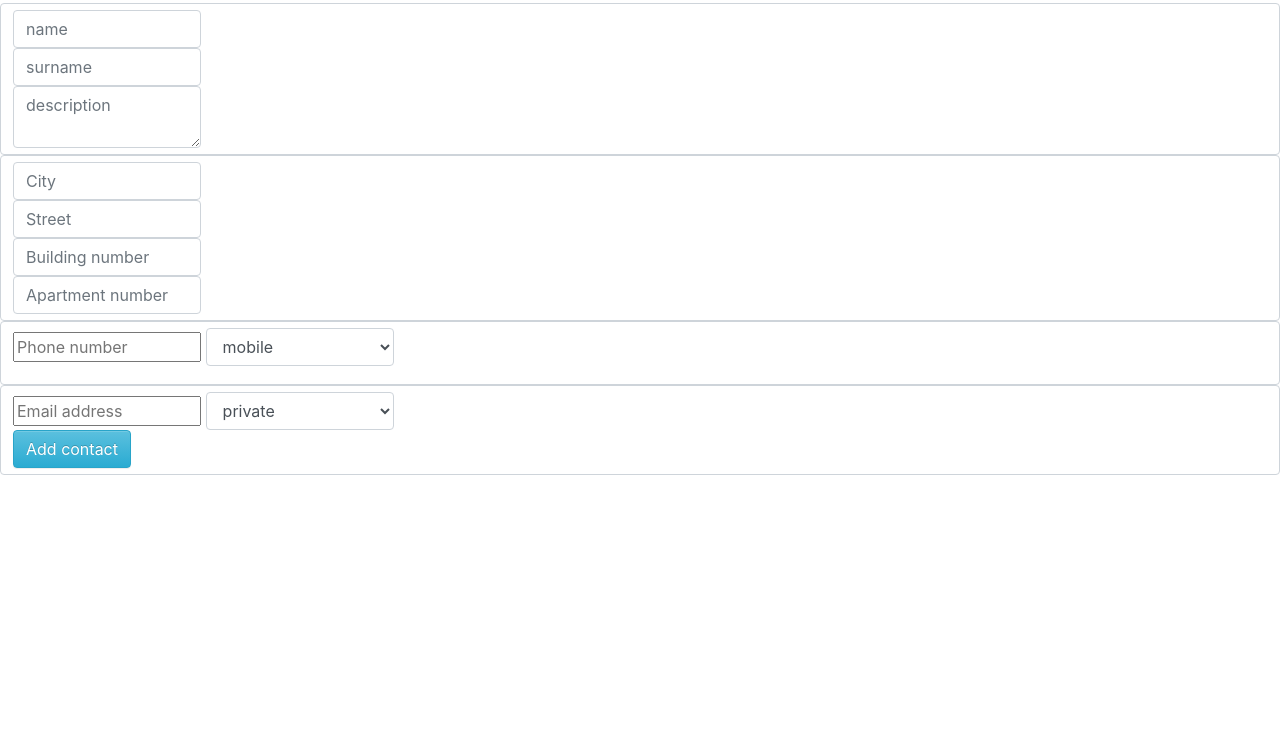
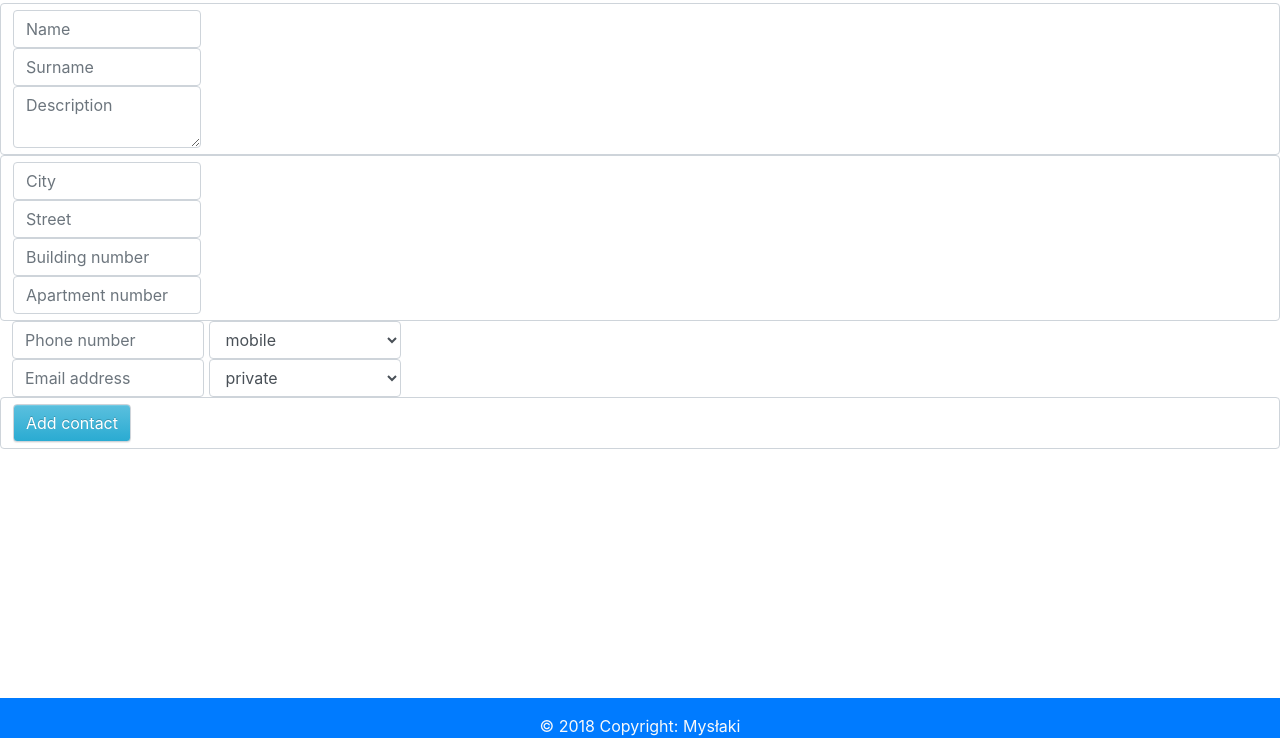
Before and after one commit to myslak71/contact-mail, a Django app: page /new in a window 1280 px wide. Shown: the part 62-800 px from the top of the page. Run offline with Django 3.2, Linux system fonts and the light colour scheme; some libraries are stand-ins or nearby versions.

Commit message:
Fiuter is added

```diff
--- a/contact_mail/static/contact_mail/style.css
+++ b/contact_mail/static/contact_mail/style.css
@@ -125,7 +125,7 @@ body {
 
 .multipleInput {
     width: 15%;
-    height: 10%;
+    height: 20%;
 }
 
 .myDiv {
@@ -144,3 +144,7 @@ body {
 .unevenRow {
     background-color: azure;
 }
+
+.footer {
+    height: 5%;
+}
--- a/contact_mail/templates/contact_mail/base.html
+++ b/contact_mail/templates/contact_mail/base.html
@@ -28,5 +28,6 @@
     {% include 'contact_mail/navbar.html' %}
     {% block content %}
     {% endblock %}
+{% include 'contact_mail/footer.html' %}
 </body>
 </html>
--- /dev/null
+++ b/contact_mail/templates/contact_mail/footer.html
@@ -0,0 +1,5 @@
+<footer class="page-footer font-small bg-primary fixed-bottom footer">
+    <div class="footer-copyright text-center py-3" ><a href="https://www.instagram.com/myslaki/" class="text-light">© 2018 Copyright:
+        Mysłaki</a>
+    </div>
+</footer>
--- a/contact_mail/templates/contact_mail/new_contact.html
+++ b/contact_mail/templates/contact_mail/new_contact.html
@@ -8,10 +8,10 @@
     <form method="post">
         <div class="form-control">
             <label class="sr-only" for="nameInput">Name</label>
-            <input type="text" name="name" placeholder="name"
+            <input type="text" name="name" placeholder="Name"
                    class="form-control standardInput">
-            <input type="text" name="surname" placeholder="surname" class="form-control standardInput">
-            <textarea name="description" placeholder="description"
+            <input type="text" name="surname" placeholder="Surname" class="form-control standardInput">
+            <textarea name="description" placeholder="Description"
                       class="form-control standardInput "></textarea>
         </div>
         <div class="form-control">
@@ -22,25 +22,22 @@
             <input type="text" name="apartment_number" placeholder="Apartment number"
                    class="form-control standardInput ">
         </div>
-        <div class="form-control">
-
-            <input type="number" name="number" placeholder="Phone number" class="form-group standardInput">
-
+        <div class="form-control2">
+            <input type="number" name="number" placeholder="Phone number" class="form-control">
                 <select name="phone_type" class="form-control2">
                     <option value="0" selected>mobile</option>
                     <option value="1">company</option>
                     <option value="2">home</option>
                 </select>
-
         </div>
-        <div class="form-control">
-            <input class="standardInput" name="email_address" placeholder="Email address" type="email">
+        <div></div>
+        <div class="form-control2">
+            <input class="form-control standardInput" name="email_address" placeholder="Email address" type="email">
                 <select name="email_type" class="form-control2">
                     <option value="0" selected>private</option>
                     <option value="1">company</option>
                 </select>
-            <div></div>
-                <button class="btn btn-info" type="submit">Add contact</button>
+            <div class="form-control"><button class="btn btn-info" type="submit">Add contact</button></div>
         </div>
         {% csrf_token %}
     </form>
```
Also changed, not shown: contact_mail/templates/contact_mail/show_contact.html (+8 -8 lines), contact_mail/templates/contact_mail/navbar.html (line endings or trailing spaces).
